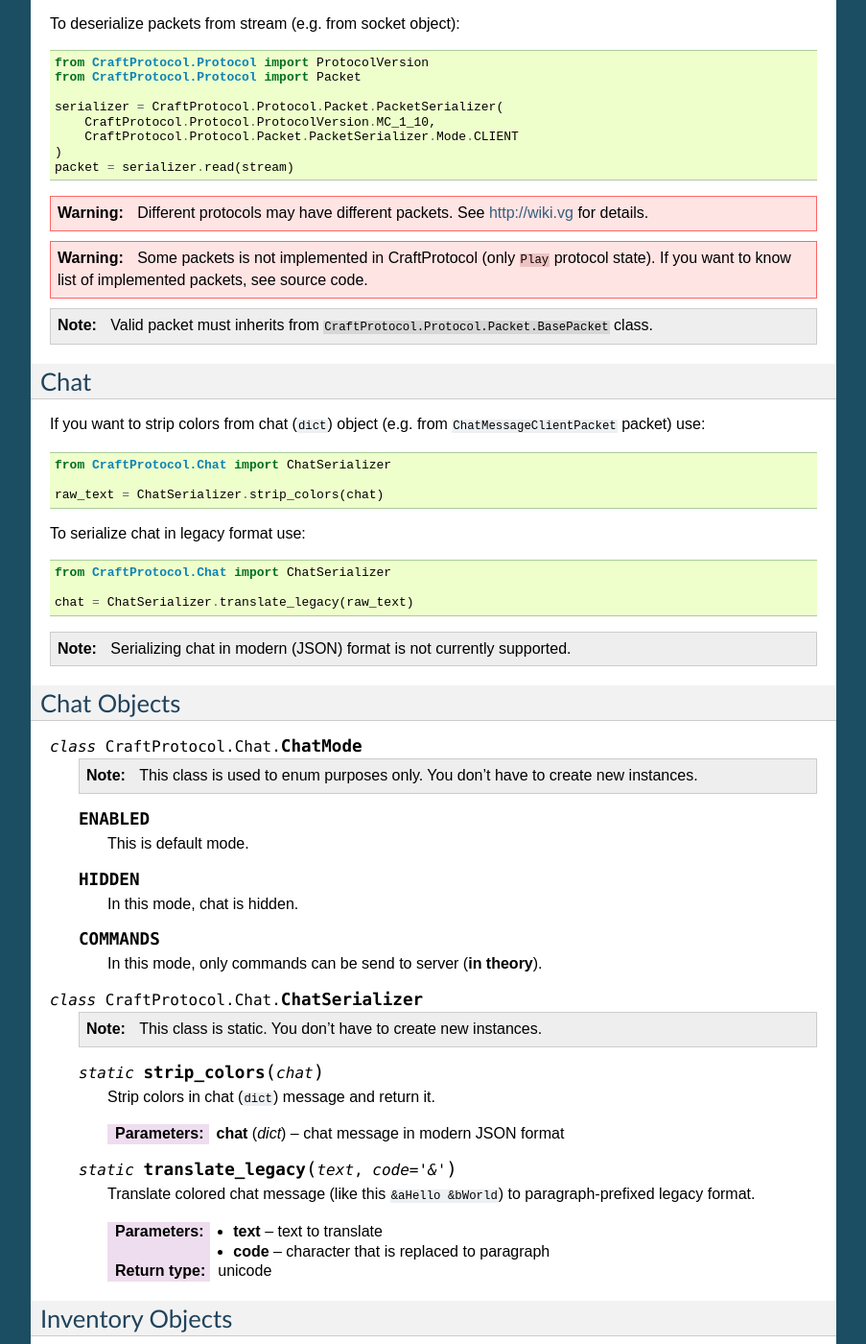
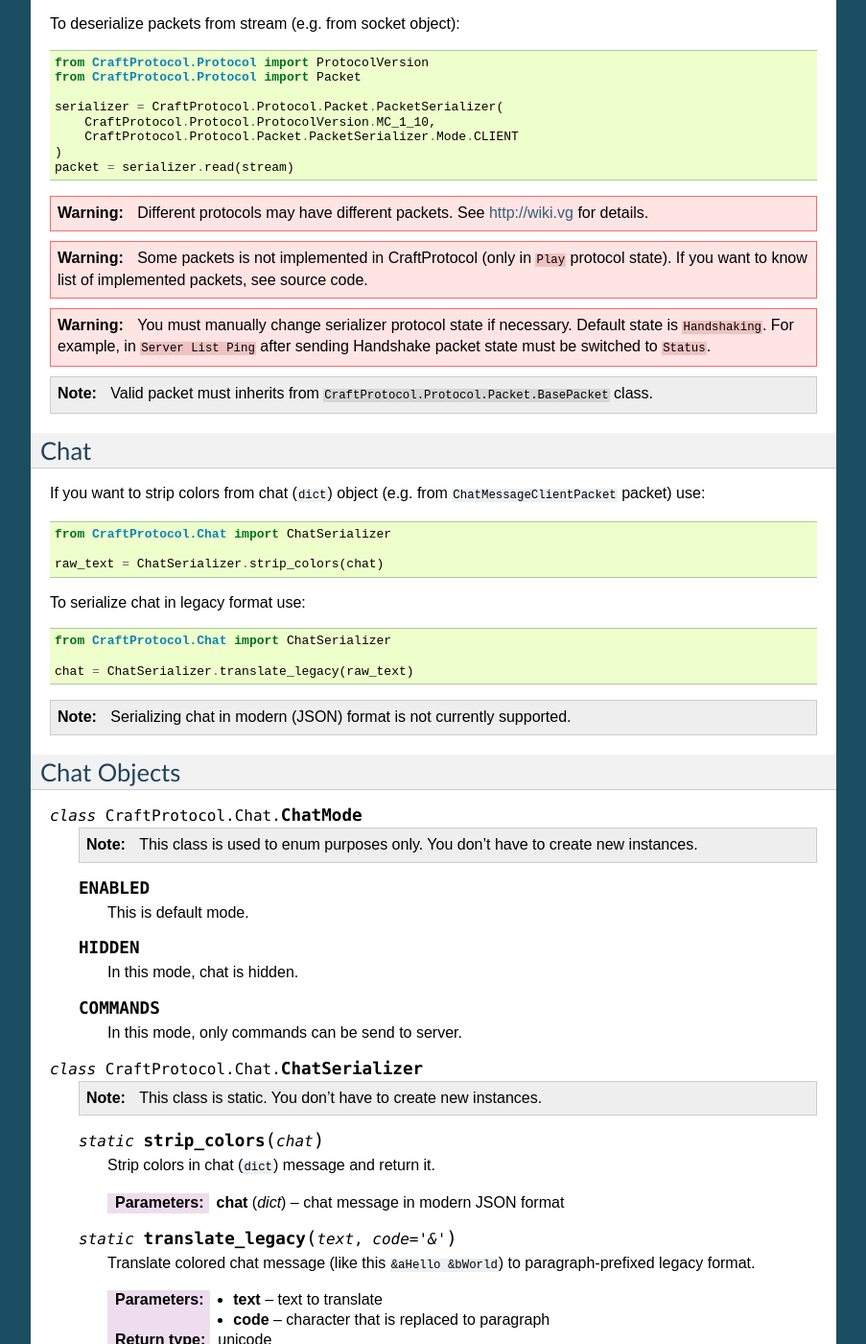
Before and after one commit to Toranktto/CraftProtocol, a Sphinx documentation site: the page built from docs/index.rst, in a window 1280 px wide and 1400 px high, scrolled down 2092 px. Shown: the whole window at 96% size, without its empty margins (198-1101 px from the left). Built offline with Sphinx 7.4.7, drawn with Linux system fonts in a browser that asks for light colours; the version number could not be read and is left out; some of the changed text lies outside the part shown.

Commit message:
Docs updates

```diff
--- a/docs/index.rst
+++ b/docs/index.rst
@@ -150,8 +150,12 @@ To deserialize packets from stream (e.g. from socket object):
     Different protocols may have different packets. See http://wiki.vg for details.
 
 .. warning::
-    Some packets is not implemented in CraftProtocol (only ``Play`` protocol state).
+    Some packets is not implemented in CraftProtocol (only in ``Play`` protocol state).
     If you want to know list of implemented packets, see source code.
+
+.. warning::
+    You must manually change serializer protocol state if necessary. Default state is ``Handshaking``.
+    For example, in ``Server List Ping`` after sending Handshake packet state must be switched to ``Status``.
 
 .. note::
     Valid packet must inherits from ``CraftProtocol.Protocol.Packet.BasePacket`` class.
@@ -197,7 +201,7 @@ Chat Objects
 
     .. attribute:: COMMANDS
 
-        In this mode, only commands can be send to server (**in theory**).
+        In this mode, only commands can be send to server.
 
 .. class:: CraftProtocol.Chat.ChatSerializer
 
@@ -228,7 +232,7 @@ Inventory Objects
     :param title: inventory title in chat format
     :param inventory_type: inventory type
     :param slots_number: number of items in inventory
-    :param entity_id: only used if Inventory Type is ``EntityHorse``.
+    :param entity_id: only used if inventory type is ``EntityHorse``.
     :type window_id: int
     :type title: dict
     :type inventory_type: basestring enum
@@ -236,7 +240,7 @@ Inventory Objects
     :type entity_id: int
 
     .. note::
-        Currently there is no class that has Inventory Type enum defined.
+        Currently there is no class that has inventory type enum defined.
 
     .. method:: get_window_id()
 
```
Also changed, not shown: other parts of docs/index.rst (+13 -7 lines), README.md (+2 -2 lines).
